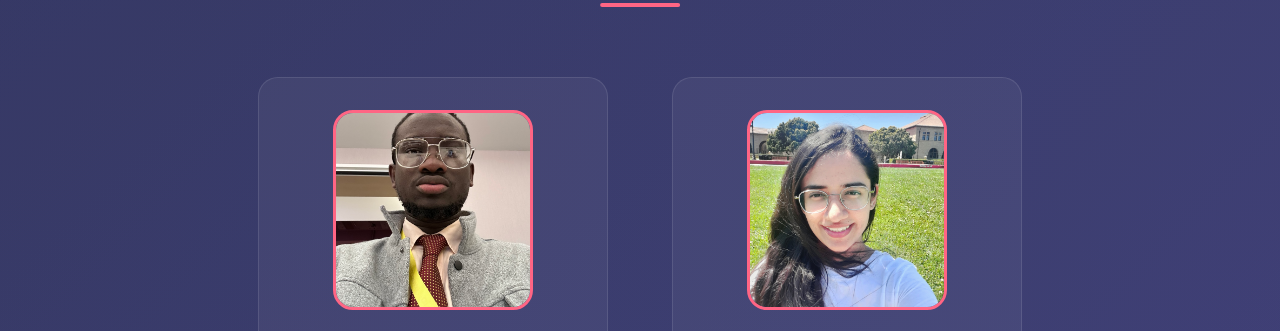
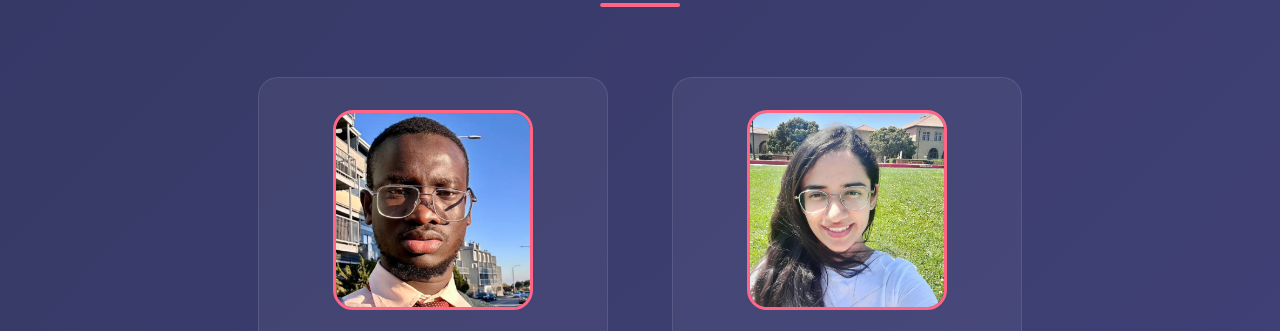
Before and after one commit to RasanAILabs/rasanailabs.github.io, a plain HTML site: page index.html in a window 1280 px wide. Shown: the part 2764-3095 px from the top of the page. Drawn offline with Linux system fonts and the light colour scheme.

Commit message:
Update index.html

```diff
--- a/index.html
+++ b/index.html
@@ -996,7 +996,7 @@
         <div class="team-container">
             <div class="team-member">
                 <div class="member-image">
-                    <img src="images/Sankung.jpeg" alt="Sankung Fatty">
+                    <img src="images/Sankung.png" alt="Sankung Fatty">
                 </div>
                 <div class="member-info">
                     <h3>Sankung Fatty</h3>
```
